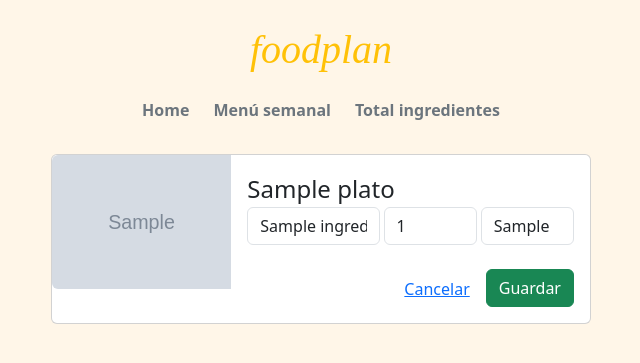
After one commit to dsveraa/foodplan, a Flask app: page /edit_ingredients/1 in a window 1280 px wide. The commit adds this page. Shown: the top 363 px of the page, without its empty margins (319-959 px from the left). Run offline with Flask 3, Linux system fonts and the light colour scheme; tables that the repository leaves empty hold one stand-in row (values such as "Sample post"); grey boxes marked "Sample" are stand-in pictures; some libraries are stand-ins or nearby versions; some web fonts are replaced.

Commit message:
feat: edición de ingredientes

```diff
--- a/app/routes.py
+++ b/app/routes.py
@@ -20,12 +20,13 @@ from app.services.helpers import (
     obtener_detalles_combinacion,
     obtener_ingredientes,
     obtener_plato,
-    obtener_plato_ingredientes
+    obtener_plato_ingredientes,
+    obtener_unidades
 )
 
 def register_routes(app):
-    @app.route('/edit_plate/<id>', methods=["GET", "POST"])
-    def edit_plate(id):
+    @app.route('/edit_ingredients/<id>', methods=["GET", "POST"])
+    def edit_ingredients(id):
         '''
         GET:
 
@@ -40,10 +41,45 @@ def register_routes(app):
         - si hay nuevas entradas de ingredientes en tabla plato_ingredientes, agregar nuevos valores.
         '''
 
-        nombre, preparacion = obtener_plato(id)
+        nombre, preparacion, imagen = obtener_plato(id)
         plato_ingredientes = obtener_plato_ingredientes(id)
+        ingredientes = obtener_ingredientes()
+        unidades = obtener_unidades()
 
-        return jsonify({'nombre': nombre, 'preparacion': preparacion, 'plato_ingredientes': plato_ingredientes})
+        if request.method == 'POST':
+            ingredientes_id = request.form.getlist('ingrediente_id[]')
+            ingredientes_cantidad = request.form.getlist('ingrediente_cantidad[]')
+            ingredientes_unidad = request.form.getlist('ingrediente_unidad[]')
+
+            plato_ingredientes = []
+            for i in range(len(ingredientes_id)):
+                plato_ingredientes.append({
+                    'id': ingredientes_id[i],
+                    'cantidad': ingredientes_cantidad[i],
+                    'unidad': ingredientes_unidad[i]
+                })
+
+            antiguos_ingredientes = PlatoIngrediente.query.filter_by(plato_id=id).all()
+
+            for ingrediente in antiguos_ingredientes:
+                db.session.delete(ingrediente)
+
+            ingredientes = [
+                PlatoIngrediente(
+                    plato_id=id,
+                    ingrediente_id=ingrediente['id'],
+                    cantidad=ingrediente['cantidad'],
+                    unidad_id=ingrediente['unidad'],
+                    disponible=0
+                )
+                for ingrediente in plato_ingredientes
+            ]
+            db.session.bulk_save_objects(ingredientes)
+            db.session.commit()
+
+            return redirect(url_for("week"))
+
+        return render_template("edit_ingredients.html", id=id, nombre=nombre, preparacion=preparacion, imagen=gsu(imagen), plato_ingredientes=plato_ingredientes, ingredientes=ingredientes, unidades=unidades)
 
     @app.route('/upload', methods=['POST'])
     def upload():
@@ -65,15 +101,16 @@ def register_routes(app):
     @app.route('/new_plate', methods=['GET', 'POST'])
     def new_plate():
         if request.method == 'POST':
-            session['datos_plato'] = request.form.to_dict()
+            session['datos_plato'] = request.form.to_dict() # {'plato_nombre': str, 'preparacion': str, 'carbohidratos': bool}
+            datos_plato =  session['datos_plato']
+            printn(datos_plato)
             return redirect(url_for('add_ingredients'))
-        plates = Plato.query.all()
-        printn([plate.nombre for plate in plates])
         return render_template("new_plate.html")
 
     @app.route('/add_ingredients', methods=['GET', 'POST'])
     def add_ingredients():
-        ingredientes, unidades = obtener_ingredientes()
+        ingredientes = obtener_ingredientes()
+        unidades = obtener_unidades()
 
         datos_plato = session.get('datos_plato', {})
 
@@ -97,6 +134,7 @@ def register_routes(app):
             plato_nombre = datos_combinados['plato_nombre']
             plato_preparacion = datos_combinados['preparacion']
             plato_carbohidratos = datos_combinados['carbohidratos']
+
             plato_ingredientes = datos_combinados['ingredientes']
 
             imagen = session['imagen_plato']
@@ -124,9 +162,9 @@ def register_routes(app):
             db.session.bulk_save_objects(ingredientes)
             db.session.commit()
 
+            return f'Datos combinados: {datos_combinados}'
 
-            return f'Datos combinados: {datos_combinados}'
-        return render_template('add_ingredients.html', step1_data=datos_plato, ingredientes=ingredientes, unidades=unidades)
+        return render_template('add_ingredients.html', ingredientes=ingredientes, unidades=unidades)
 
     @app.route('/change_combination', methods=['POST'])
     def change_combination():
@@ -291,7 +329,8 @@ def register_routes(app):
                 "plato_imagen": gsu(combinacion.platos.imagen) if combinacion.platos else None,
                 "plato_ingredientes": plato_ingredientes,
                 "plato_preparacion": combinacion.platos.preparacion if combinacion.platos else None,
-                "id": combinacion.id
+                "id": combinacion.id,
+                "plato_id": combinacion.platos.id
             }
             dias_data.append(dia_info)
 
--- a/app/templates/add_ingredients.html
+++ b/app/templates/add_ingredients.html
@@ -1,6 +1,6 @@
 {% extends 'base.html' %}
 
-{% block title %}foodplan{% endblock %}
+{% block title %}Añadir ingredientes{% endblock %}
 
 {% block content %}
 
--- a/app/templates/base.html
+++ b/app/templates/base.html
@@ -8,6 +8,7 @@
 <link rel="preconnect" href="https://fonts.googleapis.com">
 <link rel="preconnect" href="https://fonts.gstatic.com" crossorigin>
 <link href="https://fonts.googleapis.com/css2?family=Andika:ital,wght@0,400;0,700;1,400;1,700&display=swap" rel="stylesheet">
+<link rel="icon" href="{{ url_for('static', filename='favicon.png') }}" type="image/x-icon">
 </head>
 <style>
 body {
@@ -69,6 +70,6 @@ body {
     <script src="https://cdn.jsdelivr.net/npm/iconify-icon@2.2.0/dist/iconify-icon.min.js"></script>
     <script src="https://cdn.jsdelivr.net/npm/@popperjs/core@2.11.6/dist/umd/popper.min.js"></script>
     <script src="https://cdn.jsdelivr.net/npm/bootstrap@5.3.0-alpha1/dist/js/bootstrap.min.js"></script>
-</body>
+
 </body>
 </html>
--- a/app/templates/change_combination.html
+++ b/app/templates/change_combination.html
@@ -1,6 +1,6 @@
 {% extends 'base.html' %}
 
-{% block title %}foodplan{% endblock %}
+{% block title %}Cambiar combinación{% endblock %}
 
 {% block content %}
 
--- /dev/null
+++ b/app/templates/edit_ingredients.html
@@ -0,0 +1,126 @@
+{% extends 'base.html' %}
+
+{% block title %}Editar Plato{% endblock %}
+
+{% block content %}
+
+<div class="card my-3" style="max-width: 540px;">
+    <div class="row g-0">
+        <div id="imagen" class="col-md-4">
+            <img src="{{ imagen }}" class="img-fluid rounded-start" alt="imagen del plato">
+        </div>
+        <div class="col-md-8">
+            <div class="card-body">
+                <div class="fs-4">
+                {{ nombre }}
+                </div>
+                <form action="/edit_ingredients/{{ id }}" method="POST">
+                    <div id="ingredientes-container">
+                        {% for plato_ingrediente in plato_ingredientes %}
+                        <div class="ingrediente-form d-flex justify-content-between gap-1">
+                            <div>
+                                <select class="form-control" name="ingrediente_id[]" required>
+                                    <option value="">Seleccionar...</option>
+                                    {% for ingrediente in ingredientes %}
+                                    <option value="{{ ingrediente.id }}" {% if ingrediente.id == plato_ingrediente.ingrediente_id %}selected{% endif %}>
+                                        {{ ingrediente.nombre }}
+                                    </option>
+                                    {% endfor %}
+                                </select>
+                            </div>
+                            <div>
+                                <select class="form-control" name="ingrediente_cantidad[]" required>
+                                    <option value="">Seleccionar...</option>
+                                    {% for i in range(1, 10) %}
+                                    <option value="{{ i }}" {% if i == plato_ingrediente.cantidad %}selected{% endif %}>{{ i }}</option>
+                                    {% endfor %}
+                                    {% for i in range(10, 101, 10) %}
+                                    <option value="{{ i }}" {% if i == plato_ingrediente.cantidad %}selected{% endif %}>{{ i }}</option>
+                                    {% endfor %}
+                                    {% for i in range(150, 751, 50) %}
+                                    <option value="{{ i }}" {% if i == plato_ingrediente.cantidad %}selected{% endif %}>{{ i }}</option>
+                                    {% endfor %}
+                                </select>
+                            </div>
+                            <div>
+                                <select class="form-control" name="ingrediente_unidad[]" required>
+                                    <option value="">Seleccionar...</option>
+                                    {% for unidad in unidades %}
+                                    <option value="{{ unidad.id }}" {% if unidad.id == plato_ingrediente.unidad_id %}selected{% endif %}>
+                                        {{ unidad.unidad }}
+                                    </option>
+                                    {% endfor %}
+                                </select>
+                            </div>
+                        </div>
+                        {% endfor %}
+                    </div>
+                    <div class="d-flex mt-4 justify-content-between">
+                        <div>
+                            <iconify-icon class="cursor-pointer" icon="hugeicons:add-circle" width="36" height="36" onclick="agregarIngrediente()"></iconify-icon>
+                            <iconify-icon class="cursor-pointer" icon="hugeicons:minus-sign-circle" width="36" height="36" onclick="eliminarUltimoIngrediente()"></iconify-icon>
+                        </div>
+                        <div class="d-flex gap-2">
+                            <a href="" class="mt-2 pe-2" onclick="window.history.back()">Cancelar</a>
+                            <button type="submit" class="btn btn-success">Guardar</button>
+                        </div>
+                    </div>
+                </form>
+            </div>
+        </div>
+    </div>
+</div>
+
+<script>
+    function agregarIngrediente() {
+        const container = document.getElementById("ingredientes-container");
+        const nuevoIngrediente = document.createElement("div");
+        nuevoIngrediente.classList.add("ingrediente-form", "d-flex", "justify-content-between", "gap-1"); // Añadimos todas las clases necesarias
+
+        nuevoIngrediente.innerHTML = `
+            <div>
+                <select class="form-control" name="ingrediente_id[]" required>
+                    <option value="">Seleccionar...</option>
+                    {% for ingrediente in ingredientes %}
+                    <option value="{{ ingrediente.id }}">{{ ingrediente.nombre }}</option>
+                    {% endfor %}
+                </select>
+            </div>
+            <div>
+                <select class="form-control" name="ingrediente_cantidad[]" required>
+                    <option value="">Seleccionar...</option>
+                    {% for i in range(1, 10) %}
+                    <option value="{{ i }}">{{ i }}</option>
+                    {% endfor %}
+                    {% for i in range(10, 101, 10) %}
+                    <option value="{{ i }}">{{ i }}</option>
+                    {% endfor %}
+                    {% for i in range(150, 751, 50) %}
+                    <option value="{{ i }}">{{ i }}</option>
+                    {% endfor %}
+                </select>
+            </div>
+            <div>
+                <select class="form-control" name="ingrediente_unidad[]" required>
+                    <option value="">Seleccionar...</option>
+                    {% for unidad in unidades %}
+                    <option value="{{ unidad.id }}">{{ unidad.unidad }}</option>
+                    {% endfor %}
+                </select>
+            </div>
+        `;
+
+        container.appendChild(nuevoIngrediente);
+    }
+
+
+    function eliminarUltimoIngrediente() {
+        const ingredientes = document.querySelectorAll(".ingrediente-form");
+
+        if (ingredientes.length > 1) {
+            ingredientes[ingredientes.length - 1].remove(); // Elimina el último elemento
+        }
+    }
+
+</script>
+{% endblock %}
--- a/app/templates/login.html
+++ b/app/templates/login.html
@@ -1,6 +1,6 @@
 {% extends 'base.html' %}
 
-{% block title %}Passkeeper{% endblock %}
+{% block title %}Login{% endblock %}
 
 {% block content %}
 <h1>Log in</h1>
--- a/app/templates/new_plate.html
+++ b/app/templates/new_plate.html
@@ -1,6 +1,6 @@
 {% extends 'base.html' %}
 
-{% block title %}foodplan{% endblock %}
+{% block title %}Nuevo Plato{% endblock %}
 
 {% block content %}
 
--- a/app/templates/total_ingredients.html
+++ b/app/templates/total_ingredients.html
@@ -1,6 +1,6 @@
 {% extends 'base.html' %}
 
-{% block title %}foodplan{% endblock %}
+{% block title %}Ingredientes totales{% endblock %}
 
 {% block content %}
 <style>
```
Also changed, not shown: app/services/helpers.py (+9 -4 lines), app/templates/week.html (+3 -6 lines), app/static/favicon.png (added).
